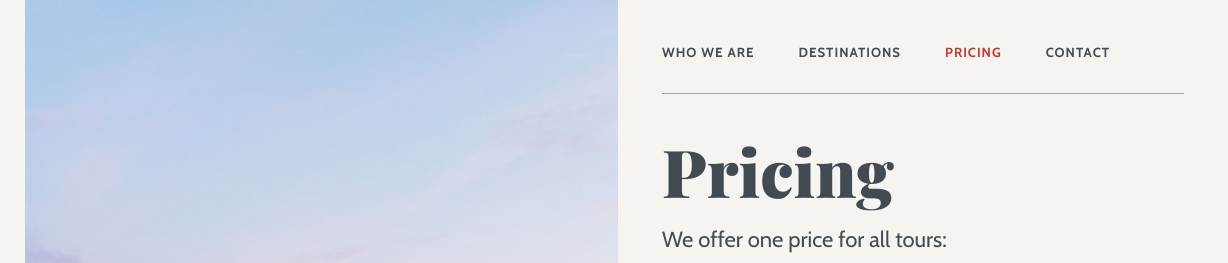
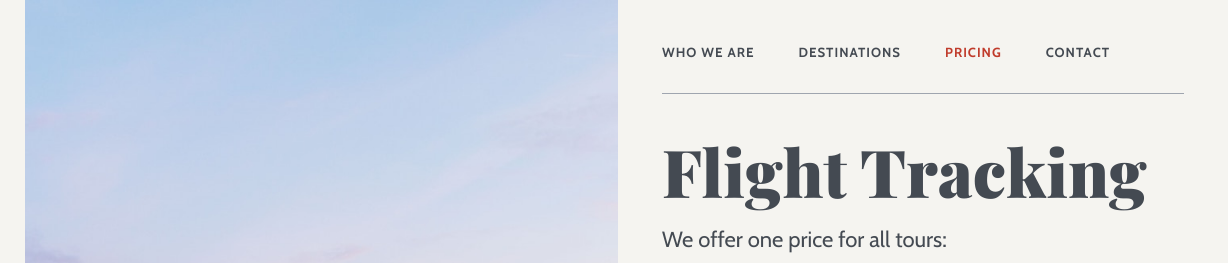
Before and after one commit to Chramberry/Chramberry.github.io, a website: page viking/src/html/pricing.html in a window 1280 px wide. Shown: the top 263 px of the page, 52-1280 px from the left. Drawn offline with nearby package versions, Linux system fonts and the light colour scheme; files that its build step writes are made by us from their sources.

Commit message:
Update pricing.html

```diff
--- a/viking/src/html/pricing.html
+++ b/viking/src/html/pricing.html
@@ -23,7 +23,7 @@
             </nav>
             <!-- Page Content -->
             <main class="content pt2 pb2">
-                <h2>Pricing</h2>
+                <h2>Flight Tracking</h2>
                 <p>We offer one price for all tours:</p>
                 <p><span class="h1 bold">$3,870</span> / per person</p>
                 <p>Et nunc quidem quod eam tuetur, ut de vite potissimum loquar, est id extrinsecus. Quid turpius quam sapientis vitam ex insipientium sermone pendere.</p>
```
